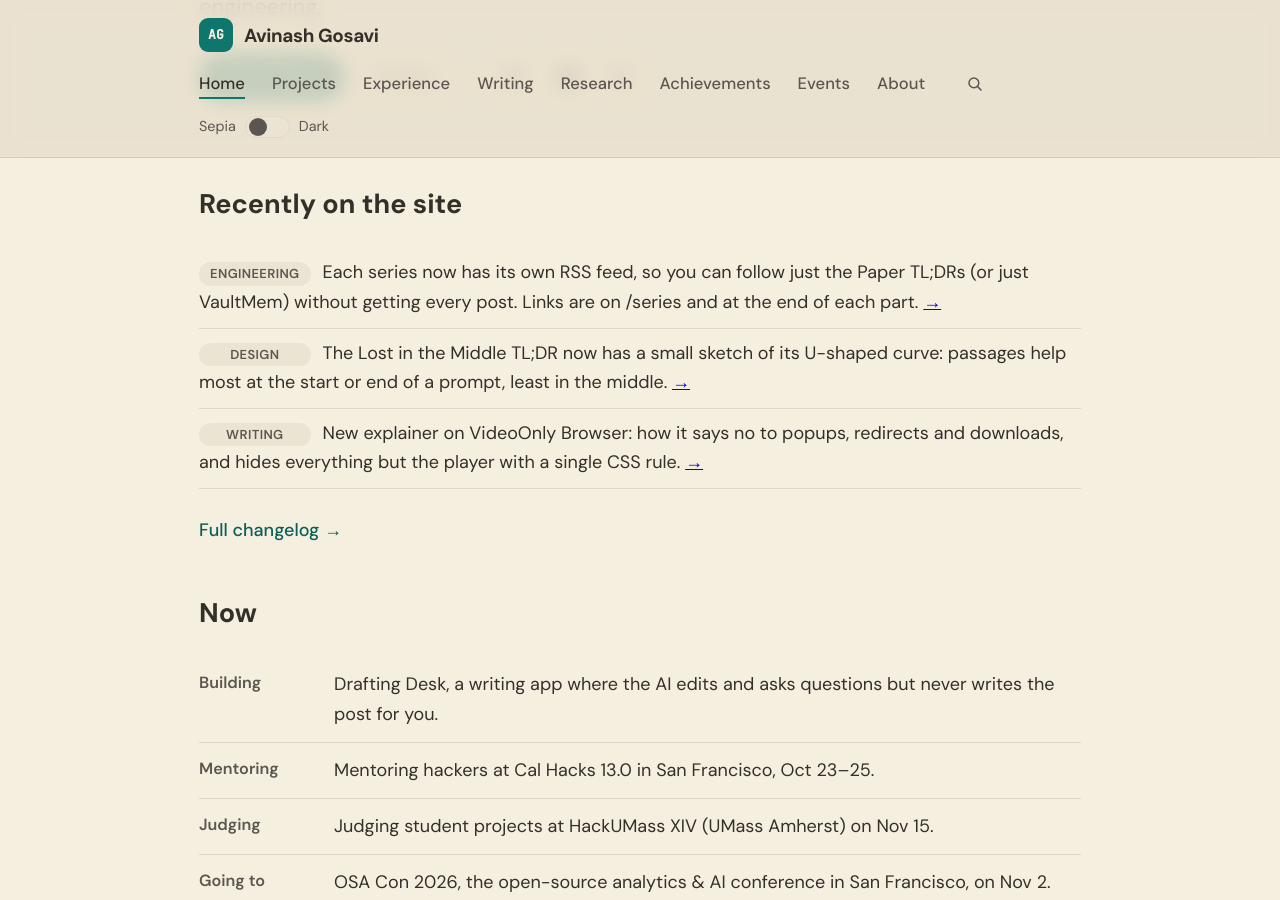
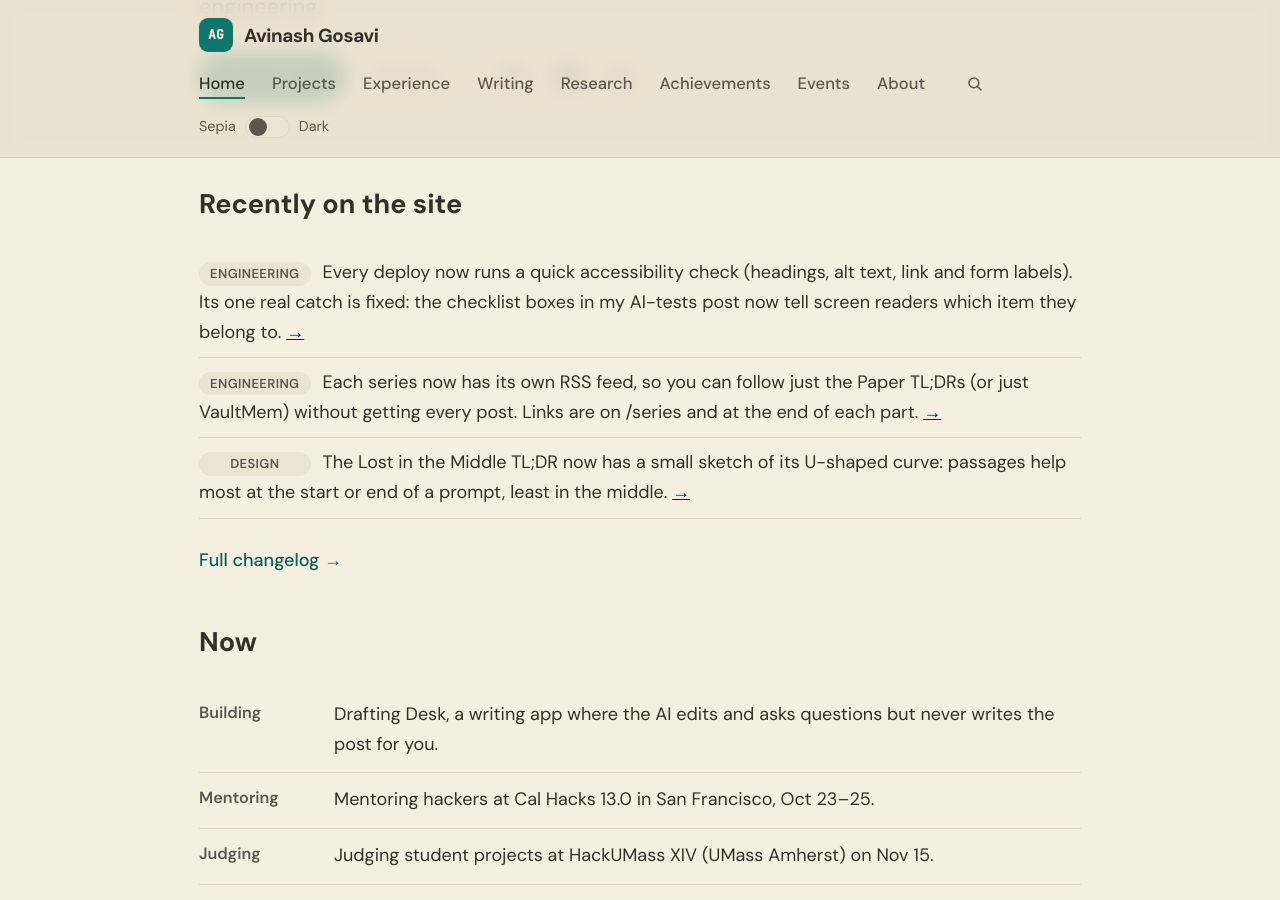
Before and after one commit to aag1091-alt/avinashgosavi.com, a Jekyll site: the page built from index.md, in a window 1280 px wide and 900 px high, scrolled down 548 px. Built offline with Jekyll 4.4.1, drawn with Linux system fonts in a browser that asks for light colours.

Commit message:
Engineering: label task-list checkboxes; a11y lint skips hidden subtrees
Co-Authored-By: Claude <noreply@anthropic.com>

```diff
--- a/_data/changelog.yml
+++ b/_data/changelog.yml
@@ -1,5 +1,9 @@
 # Public changelog shown on /changelog and (latest 3) on the homepage.
 # Newest first. desk: Writing | Design | Engineering
+- date: 2026-10-20
+  desk: Engineering
+  text: "Every deploy now runs a quick accessibility check (headings, alt text, link and form labels). Its one real catch is fixed: the checklist boxes in my AI-tests post now tell screen readers which item they belong to."
+  link: /post/reviewing-ai-generated-tests-istqb-framework/
 - date: 2026-10-20
   desk: Engineering
   text: "Each series now has its own RSS feed, so you can follow just the Paper TL;DRs (or just VaultMem) without getting every post. Links are on /series and at the end of each part."
--- a/_includes/post-tools.html
+++ b/_includes/post-tools.html
@@ -58,6 +58,12 @@
     a.textContent='#';
     h.appendChild(a);
   });
+  // GFM task-list checkboxes (kramdown) have no label: name each one after its list item text
+  root.querySelectorAll('input.task-list-item-checkbox, li.task-list-item > input[type=checkbox]').forEach(function(c){
+    if(c.getAttribute('aria-label')||c.labels&&c.labels.length) return;
+    var t=(c.parentNode.textContent||'').replace(/\s+/g,' ').trim();
+    if(t) c.setAttribute('aria-label',t);
+  });
   // Copy buttons on code blocks
   if(!navigator.clipboard) return;
   root.querySelectorAll('pre').forEach(function(pre){
```
Also changed, not shown: scripts/check_a11y.py (+7 -2 lines).
